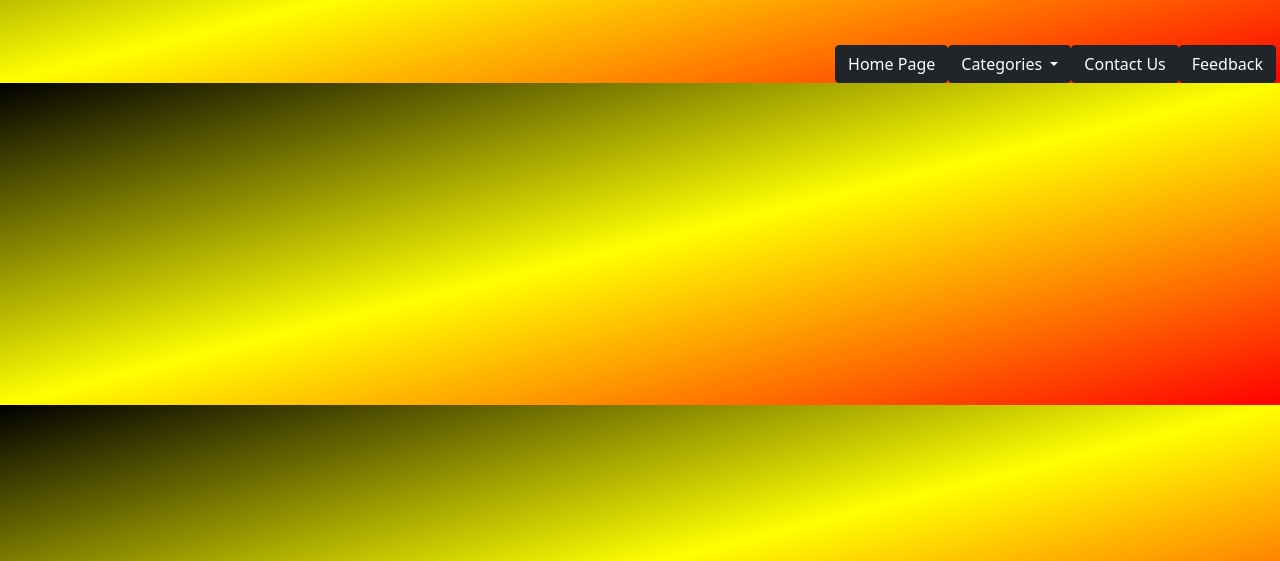
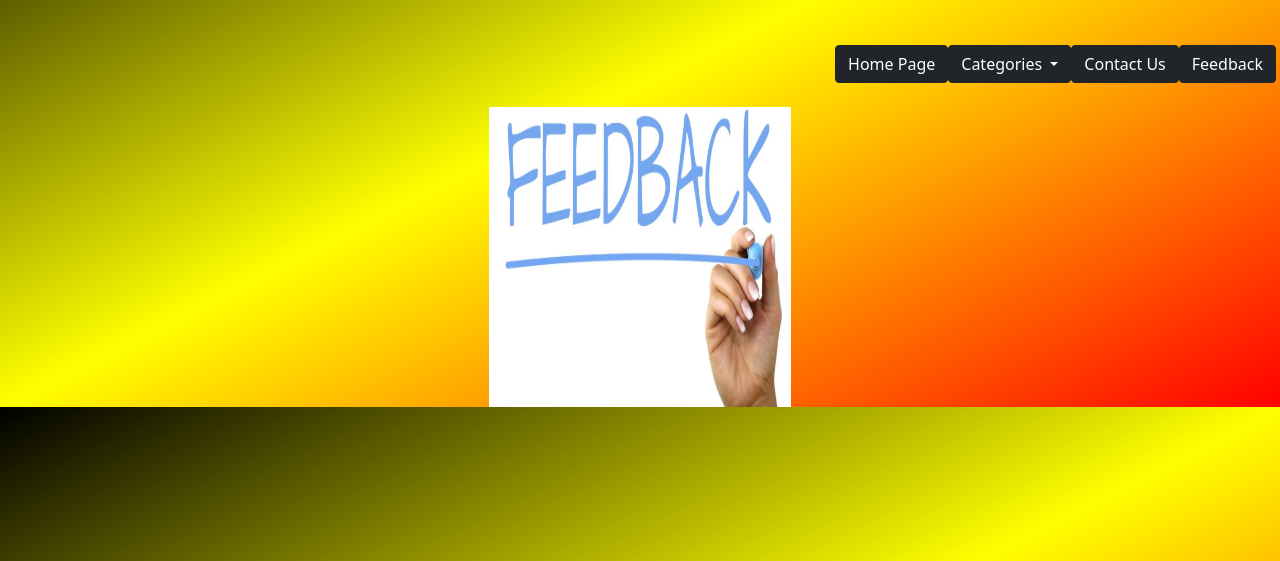
Before and after one commit to Danielliveira/devToolsFallProject, a plain HTML site: page feedback.html in a window 1280 px wide. Shown: the part 239-800 px from the top of the page. Drawn offline with nearby package versions, Linux system fonts and the light colour scheme.

Commit message:
Update feedback.html
Feedback image created

```diff
--- a/feedback.html
+++ b/feedback.html
@@ -120,7 +120,12 @@
         </div>
         <!--end of menu others displays-->
 
+    <!--Content-->
 
+    <!--Feedback image-->
+    <div class="row">
+        <img class= "w-25 mx-auto mt-4"src="Images/feedbackimg.jpg" alt="Feedback image">
+    </div>
 
         <!--JQuery, Popper.js asn bootstrap JavaScript-->
         <script src="https://code.jquery.com/jquery-3.3.1.slim.min.js"
```
